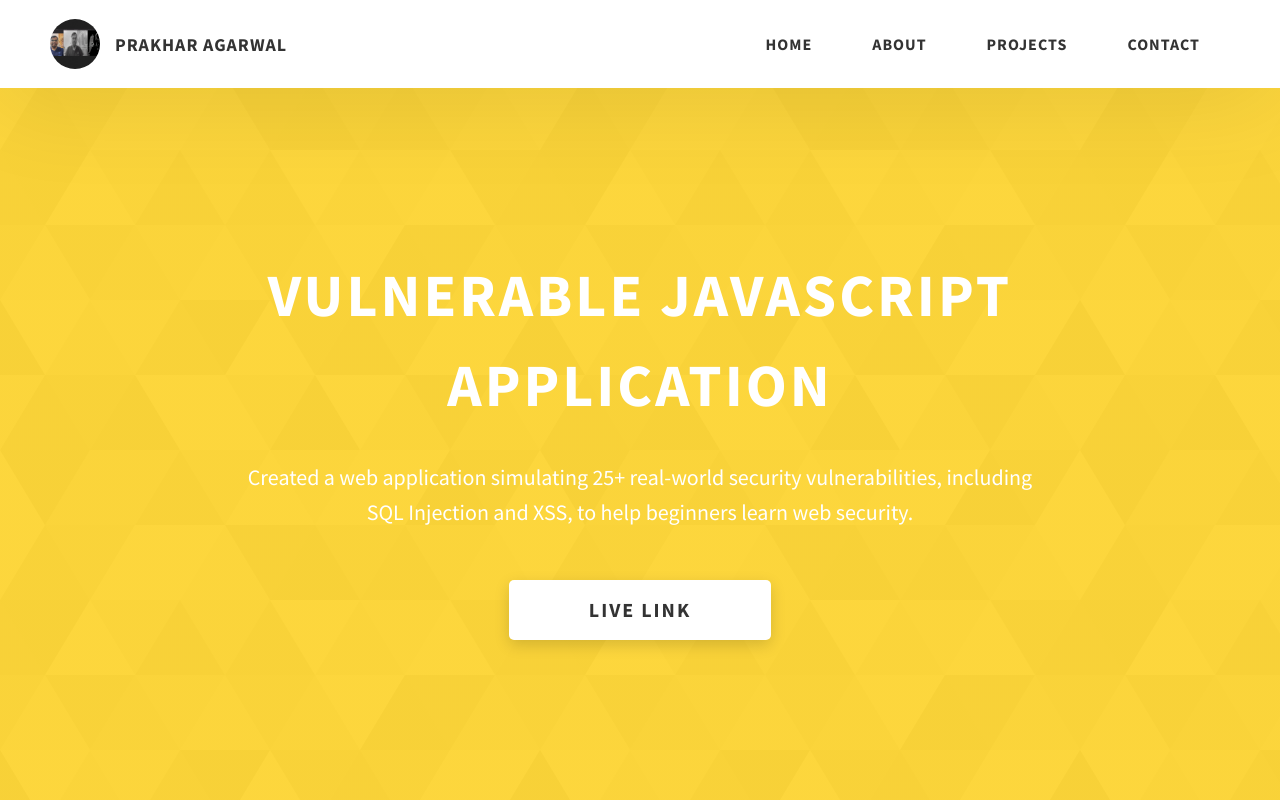
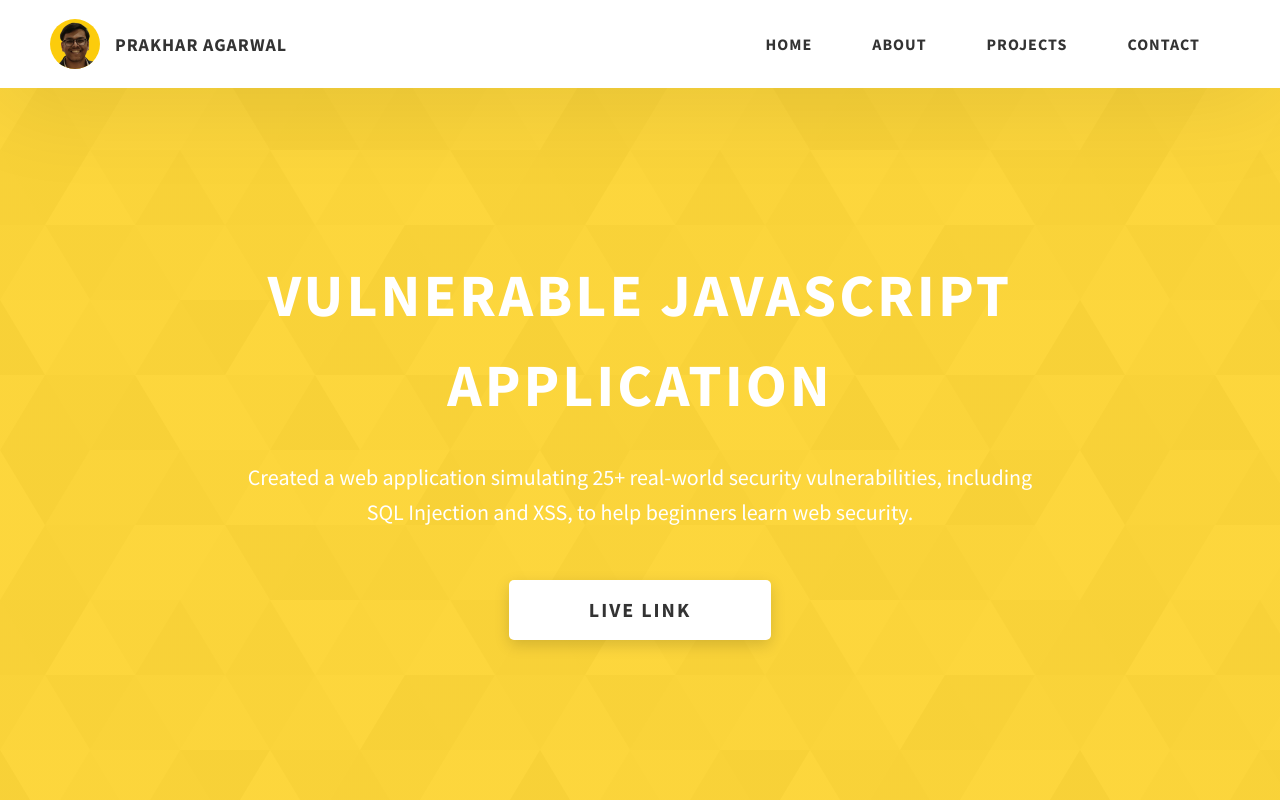
Before and after one commit to agarwal-prakhar/devPortfolio, a website: page project-1.html in a window 1280 px wide. Shown: the top 800 px of the page. Drawn offline with Linux system fonts and the light colour scheme; files whose address does not match are found by name.

Commit message:
Update project-1.html

```diff
--- a/project-1.html
+++ b/project-1.html
@@ -23,7 +23,7 @@
           <div class="header__logo-img-cont">
 
             <img
-              src="./assets/png/ss20.png"
+                src="./assets/png/prakhar.png"
               alt="Prakhar Agarwal Logo Image"
               class="header__logo-img"
             />
```
